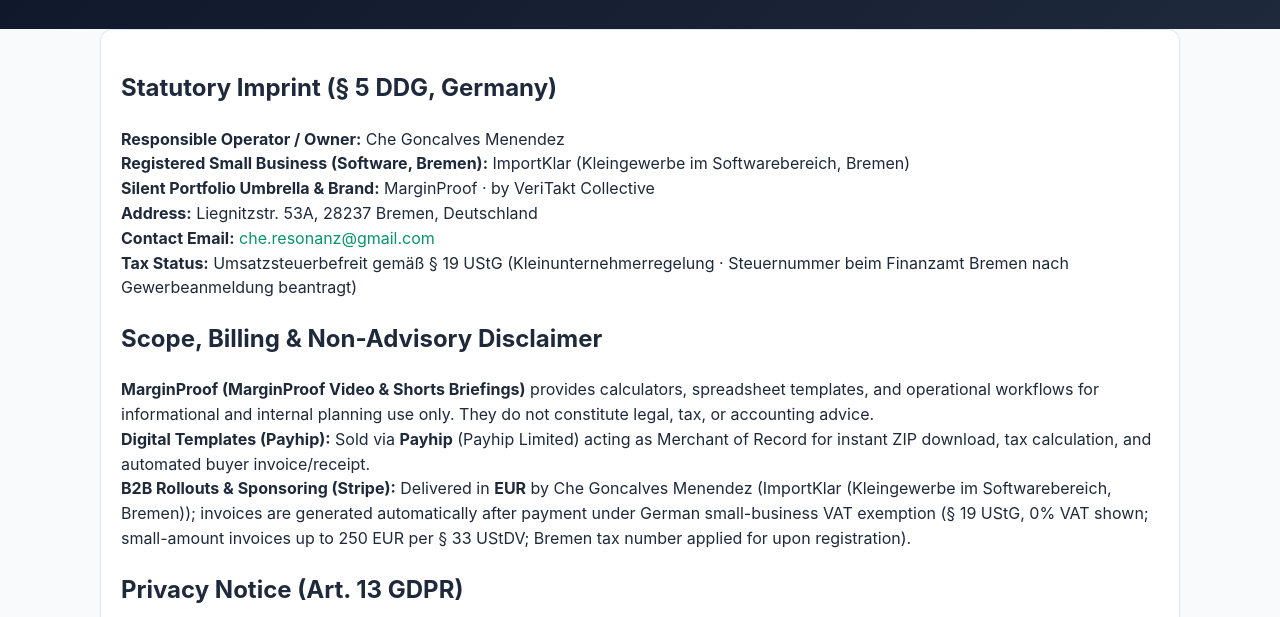
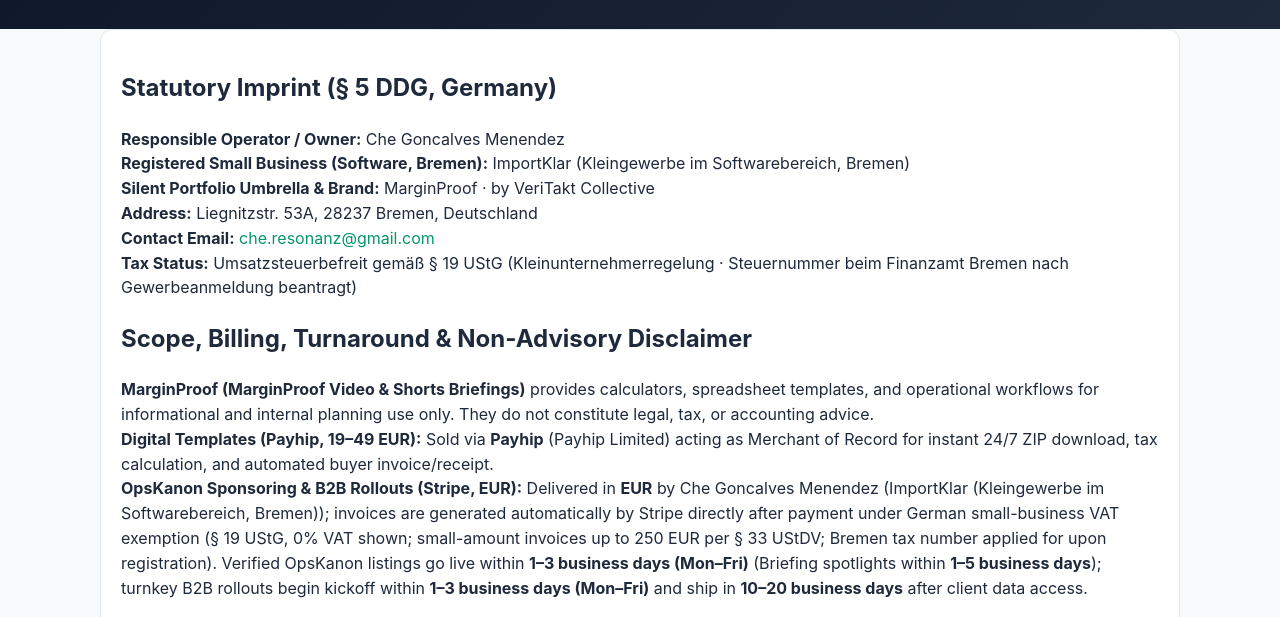
Before and after one commit to cheresonanz-design/marginproof-videos, a plain HTML site: page legal/index.html in a window 1280 px wide. Shown: the part 176-793 px from the top of the page. Drawn offline with Linux system fonts and the light colour scheme.

Commit message:
Deploy MarginProof Video Hub (2026-11-24 05:54:23)

```diff
--- a/legal/index.html
+++ b/legal/index.html
@@ -37,12 +37,13 @@
         <strong>Tax Status:</strong> Umsatzsteuerbefreit gemäß § 19 UStG (Kleinunternehmerregelung · Steuernummer beim Finanzamt Bremen nach Gewerbeanmeldung beantragt)
       </p>
 
-      <h2>Scope, Billing &amp; Non-Advisory Disclaimer</h2>
+      <h2>Scope, Billing, Turnaround &amp; Non-Advisory Disclaimer</h2>
       <p>
         <strong>MarginProof (MarginProof Video &amp; Shorts Briefings)</strong> provides calculators, spreadsheet templates, and operational workflows for informational and internal planning use only.
         They do not constitute legal, tax, or accounting advice.<br />
-        <strong>Digital Templates (Payhip):</strong> Sold via <strong>Payhip</strong> (Payhip Limited) acting as Merchant of Record for instant ZIP download, tax calculation, and automated buyer invoice/receipt.<br />
-        <strong>B2B Rollouts &amp; Sponsoring (Stripe):</strong> Delivered in <strong>EUR</strong> by Che Goncalves Menendez (ImportKlar (Kleingewerbe im Softwarebereich, Bremen)); invoices are generated automatically after payment under German small-business VAT exemption (§ 19 UStG, 0% VAT shown; small-amount invoices up to 250 EUR per § 33 UStDV; Bremen tax number applied for upon registration).
+        <strong>Digital Templates (Payhip, 19–49 EUR):</strong> Sold via <strong>Payhip</strong> (Payhip Limited) acting as Merchant of Record for instant 24/7 ZIP download, tax calculation, and automated buyer invoice/receipt.<br />
+        <strong>OpsKanon Sponsoring &amp; B2B Rollouts (Stripe, EUR):</strong> Delivered in <strong>EUR</strong> by Che Goncalves Menendez (ImportKlar (Kleingewerbe im Softwarebereich, Bremen)); invoices are generated automatically by Stripe directly after payment under German small-business VAT exemption (§ 19 UStG, 0% VAT shown; small-amount invoices up to 250 EUR per § 33 UStDV; Bremen tax number applied for upon registration).
+        Verified OpsKanon listings go live within <strong>1–3 business days (Mon–Fri)</strong> (Briefing spotlights within <strong>1–5 business days</strong>); turnkey B2B rollouts begin kickoff within <strong>1–3 business days (Mon–Fri)</strong> and ship in <strong>10–20 business days</strong> after client data access.
       </p>
 
       <h2>Privacy Notice (Art. 13 GDPR)</h2>
```
